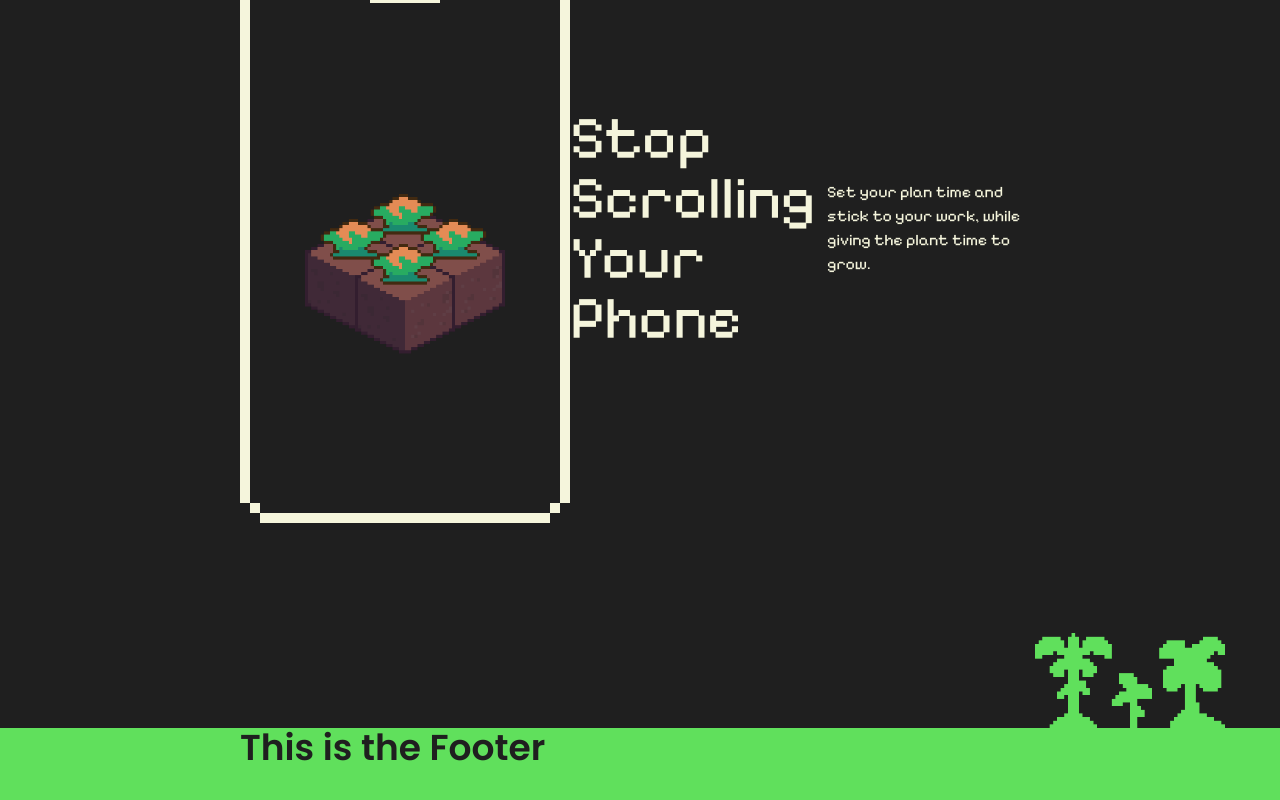
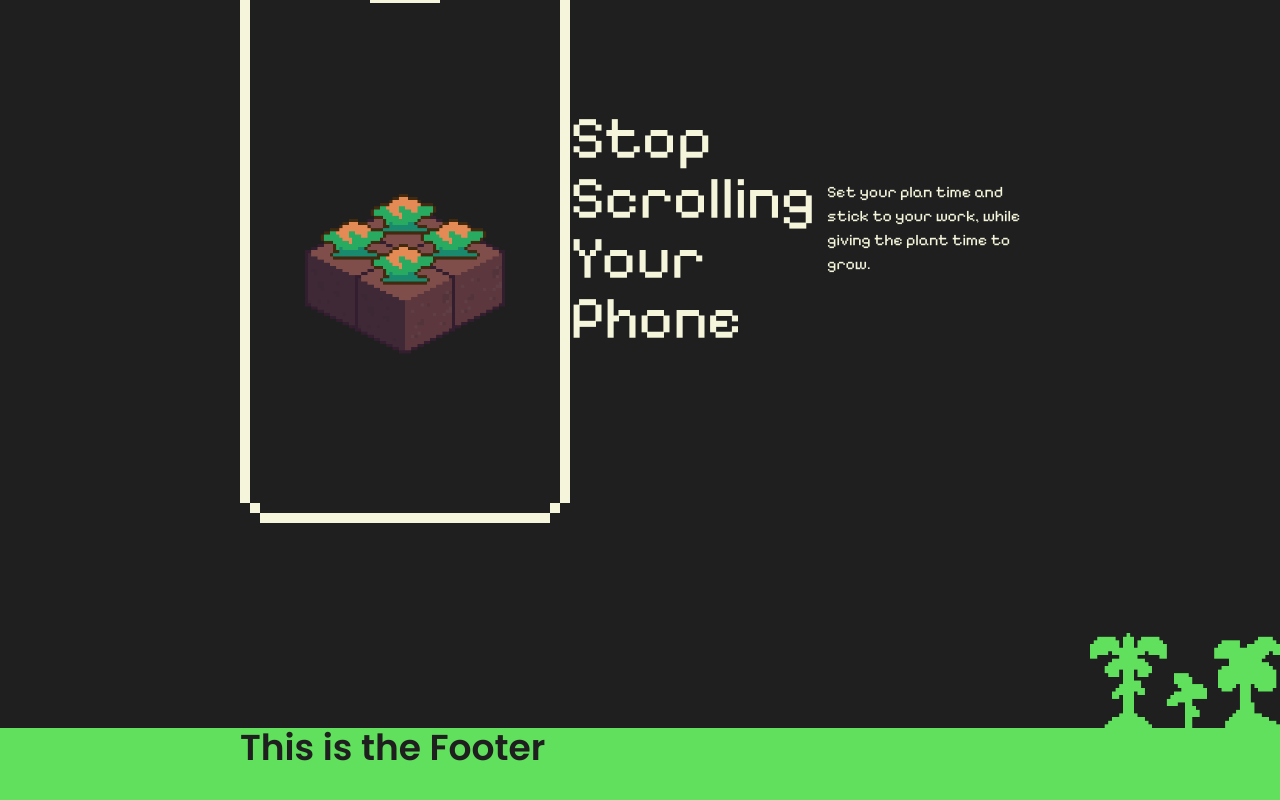
Before and after one commit to mahdi204/PlantsForPlansWebsite, a React (Vite) app: page / in a window 1280 px wide. Shown: the part 1816-2616 px from the top of the page. Built offline with nearby package versions, Linux system fonts and the light colour scheme; a web font is replaced by a local one.

Commit message:
edit foot

```diff
--- a/src/Components/Foot.jsx
+++ b/src/Components/Foot.jsx
@@ -8,7 +8,7 @@ const Foot = () => {
             style={{ fontFamily: 'poppins', fontWeight: 200 }}
         >
             <div className='flex justify-end items-end w-[100%] bg-[#1f1f1f] h-[100px]  '>
-                <div className='flex justify-center items-end h-[100%] w-[300px]  text-[#ece7d5]'>
+                <div className='flex justify-end items-end h-[100%] w-[300px]  text-[#ece7d5]'>
                     <img
                         className='max-w-[190px] h-auto object-contain'
                         src="/images/Footer-Plants.png"
```
